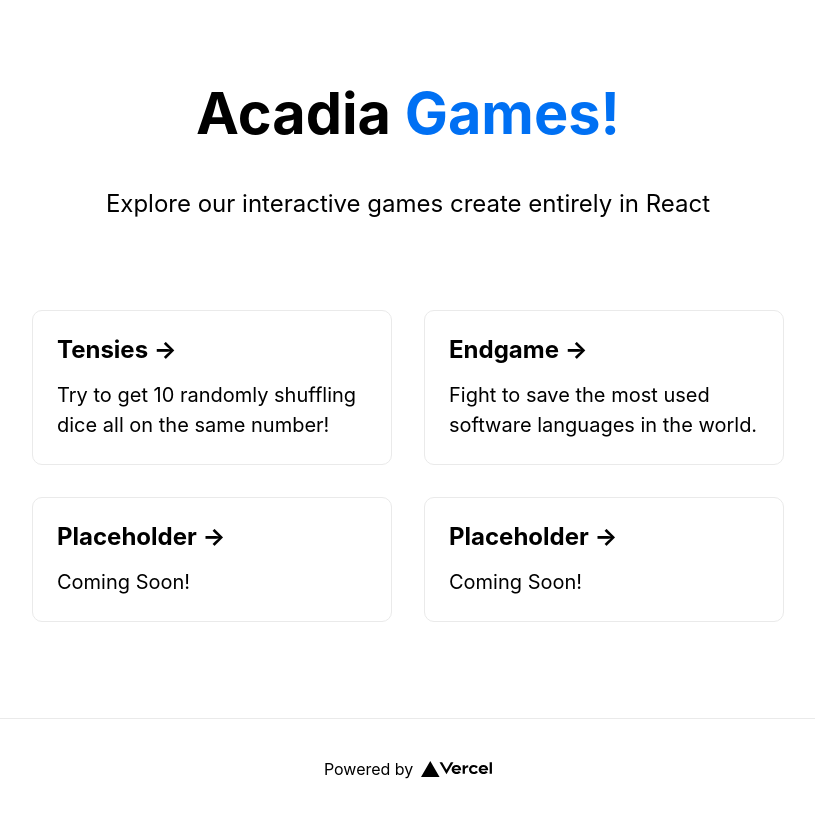
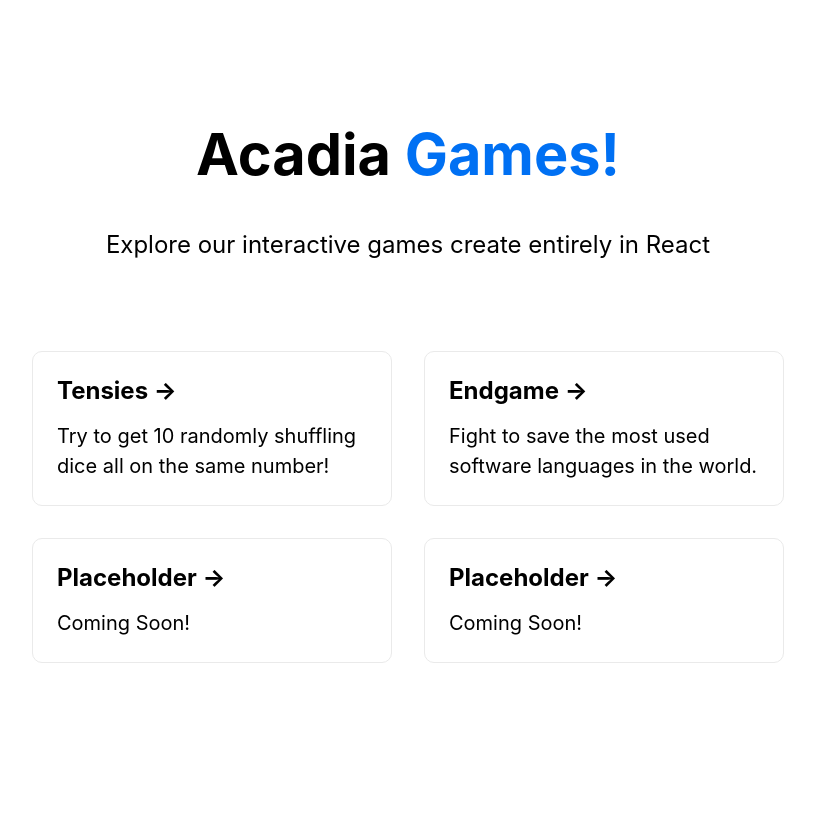
Before and after one commit to jyoung10078/acadia, a Next.js app: page / in a window 1280 px wide. Shown: the whole page, without its empty margins (232-1047 px from the left). Built offline with nearby package versions, Linux system fonts and the light colour scheme.

Commit message:
Removing Footer

```diff
--- a/pages/index.js
+++ b/pages/index.js
@@ -47,17 +47,6 @@
           </a>
         </div>
       </main>
-
-      <footer>
-        <a
-          href="https://vercel.com?utm_source=create-next-app&utm_medium=default-template&utm_campaign=create-next-app"
-          target="_blank"
-          rel="noopener noreferrer"
-        >
-          Powered by{' '}
-          <img src="/vercel.svg" alt="Vercel" className={styles.logo} />
-        </a>
-      </footer>
 
       <style jsx>{`
         main {
```
